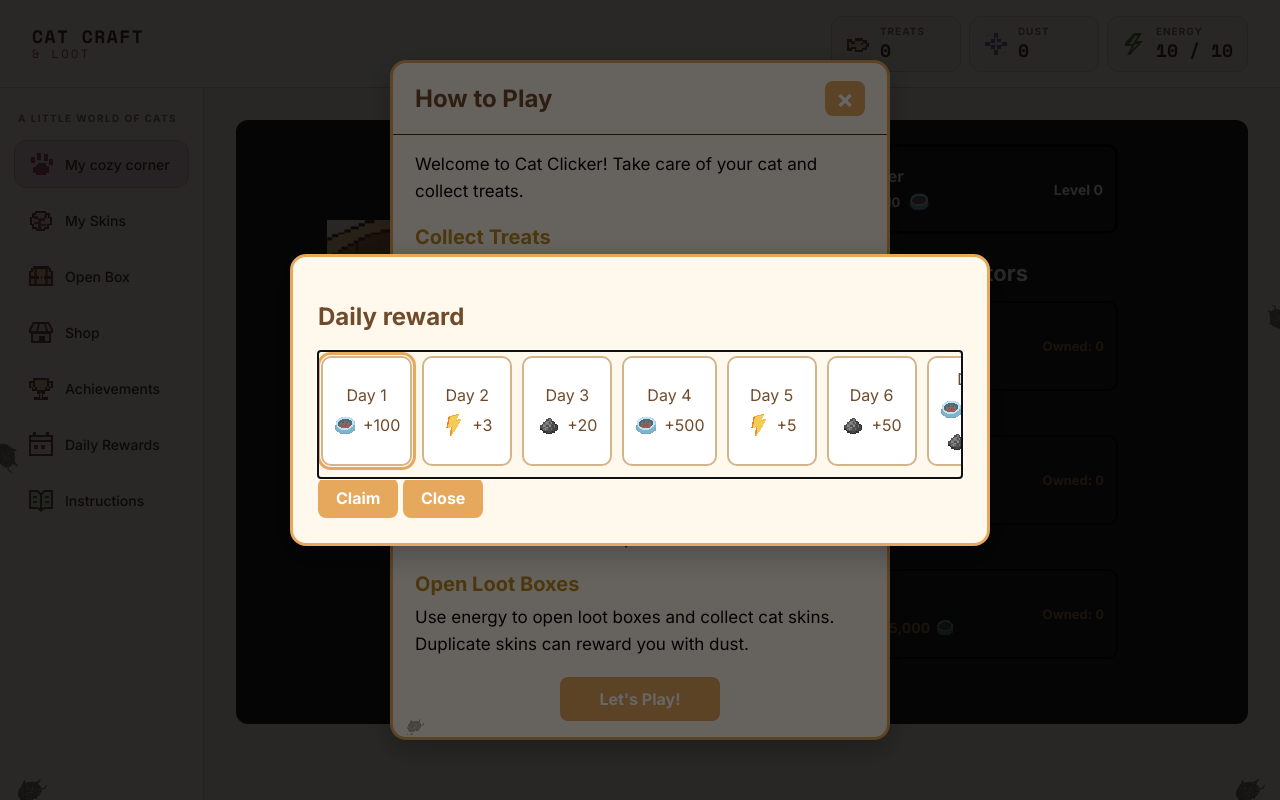
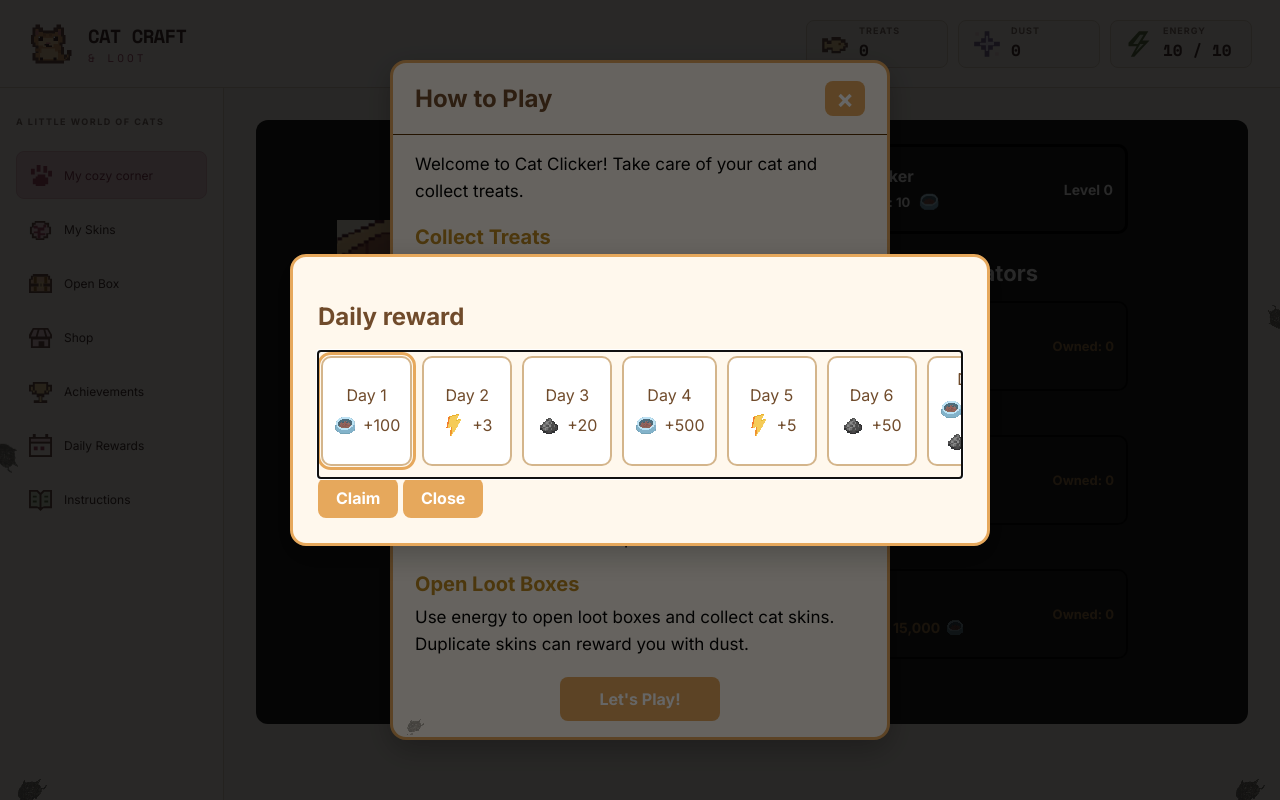
Before and after one commit to samanta-rukmane/scandiweb-cat-craft-loot, a website built with Vite: page index.html in a window 1280 px wide. Built offline with nearby package versions, Linux system fonts and the light colour scheme.

Commit message:
redesign: match header and nav to figma

```diff
--- a/index.html
+++ b/index.html
@@ -35,7 +35,10 @@
         ☰
       </button>
 
-      <div class="brand">CAT CRAFT <span>&amp; LOOT</span></div>
+        <div class="brand">
+        <img src="./icons/cat.svg" alt="" class="brand-cat" />
+        <div class="brand-text">CAT CRAFT <span>&amp; LOOT</span></div>
+      </div>
 
       <div class="hud">
         <div class="hud-counter">
--- a/src/styles/base/shell.css
+++ b/src/styles/base/shell.css
@@ -1,7 +1,7 @@
-/* header, side nav, workspace */
+/* base/shell.css: header, side nav, workspace */
 :root {
   --header-h: 88px;
-  --nav-w: 204px;
+  --nav-w: 224px;
 }
 
 /* ---------- header ---------- */
@@ -14,63 +14,84 @@
   justify-content: space-between;
   gap: var(--space-3);
   height: var(--header-h);
-  padding: 0 var(--space-4);
+  padding: 0 28px;
   border-bottom: 1px solid var(--border-soft);
   background: var(--surface);
 }
 
 .brand {
+  display: flex;
+  align-items: center;
+  gap: 12px;
+}
+
+.brand-cat {
+  width: 48px;
+  height: 48px;
+  image-rendering: pixelated;
+}
+
+.brand-text {
   font-family: var(--font-display);
-  font-size: 18px;
+  font-size: 19px;
   font-weight: 700;
-  letter-spacing: 0.08em;
-  line-height: 1.2;
+  letter-spacing: -0.7px;
+  line-height: normal;
+  white-space: nowrap;
   color: var(--cocoa);
 }
 
-.brand span {
+.brand-text span {
   display: block;
-  font-size: 12px;
+  font-size: 11px;
   font-weight: 400;
-  letter-spacing: 0.2em;
+  letter-spacing: 3px;
   color: var(--raspberry);
 }
 
 .hud {
   display: flex;
-  gap: var(--space-1);
+  align-items: center;
+  gap: 10px;
 }
 
 .hud-counter {
   display: flex;
   align-items: center;
   gap: 10px;
-  min-width: 130px;
-  padding: 8px 14px;
+  min-width: 142px;
+  height: 48px;
+  padding: 0 14px;
   border: 1px solid var(--border-soft);
-  border-radius: var(--radius-md);
+  border-radius: var(--radius-sm);
   background: var(--cream);
 }
 
+.hud-counter > div {
+  display: flex;
+  flex-direction: column;
+  gap: 2px;
+  white-space: nowrap;
+}
+
 .hud-icon {
-  width: 24px;
-  height: 24px;
+  width: 28px;
+  height: 28px;
   object-fit: contain;
   image-rendering: pixelated;
 }
 
 .hud-label {
-  display: block;
-  font-size: 10px;
+  font-size: 9px;
   font-weight: 700;
-  letter-spacing: 0.1em;
+  letter-spacing: 1px;
   text-transform: uppercase;
   color: var(--cocoa-muted);
 }
 
 .hud-counter strong {
   font-family: var(--font-display);
-  font-size: 18px;
+  font-size: 16px;
   color: var(--cocoa);
 }
 
@@ -87,20 +108,20 @@
   display: flex;
   flex: 0 0 var(--nav-w);
   flex-direction: column;
-  gap: var(--space-1);
+  gap: 6px;
   width: var(--nav-w);
   height: calc(100vh - var(--header-h));
-  padding: var(--space-3) 14px;
+  padding: 28px 16px 24px;
   overflow-y: auto;
   border-right: 1px solid var(--border-soft);
   background: var(--surface);
 }
 
 .nav-caption {
-  margin: 0 0 var(--space-1) 4px;
-  font-size: 10px;
+  margin: 0 0 18px;
+  font-size: 9px;
   font-weight: 700;
-  letter-spacing: 0.14em;
+  letter-spacing: 1.5px;
   text-transform: uppercase;
   color: var(--cocoa-muted);
 }
@@ -110,15 +131,15 @@
   align-items: center;
   gap: 12px;
   width: 100%;
-  min-height: 48px;
-  padding: 0 14px;
+  height: 48px;
+  padding: 0 12px;
   border: 1px solid transparent;
-  border-radius: var(--radius-md);
+  border-radius: var(--radius-sm);
   background: transparent;
   color: var(--cocoa);
   font-family: var(--font-ui);
-  font-size: 14px;
-  font-weight: 500;
+  font-size: 12px;
+  font-weight: 400;
   text-align: left;
   cursor: pointer;
 }
@@ -133,15 +154,16 @@
 }
 
 .nav-item.active {
-  border-color: color-mix(in srgb, var(--raspberry) 25%, var(--petal));
+  border-color: var(--petal-border);
   background: var(--petal);
+  color: var(--raspberry-dark);
   cursor: default;
 }
 
 .nav-icon {
-  flex: 0 0 24px;
-  width: 24px;
-  height: 24px;
+  flex: 0 0 23px;
+  width: 23px;
+  height: 23px;
   background-repeat: no-repeat;
   background-size: contain;
   image-rendering: pixelated;
--- a/src/styles/base/variables.css
+++ b/src/styles/base/variables.css
@@ -18,6 +18,19 @@
   --cocoa-muted: #8d7973;
   --border-soft: #e2d5c5;
 
+  /* --- NEW: more colors (from Main game) --- */
+  --raspberry-dark: #883e56;
+  --petal-border: #e8bbc7;
+  --petal-soft: #fcecef;
+  --green: #657c50;
+  --plum: #84709e;
+  --track: #ece5dc;
+  --scene: #f4e9dd;
+
+  /* --- NEW: shadows --- */
+  --shadow-card: 0 4px 0 rgb(114 86 78 / 7%);
+  --shadow-btn: 0 3px 0 rgb(114 86 78 / 25%);
+
   /* --- NEW: type --- */
   --font-display: "Space Mono", monospace;
   --font-ui: "Inter", system-ui, sans-serif;
```
Also changed, not shown: public/icons/cat.svg (added), public/icons/rage.svg (added).
